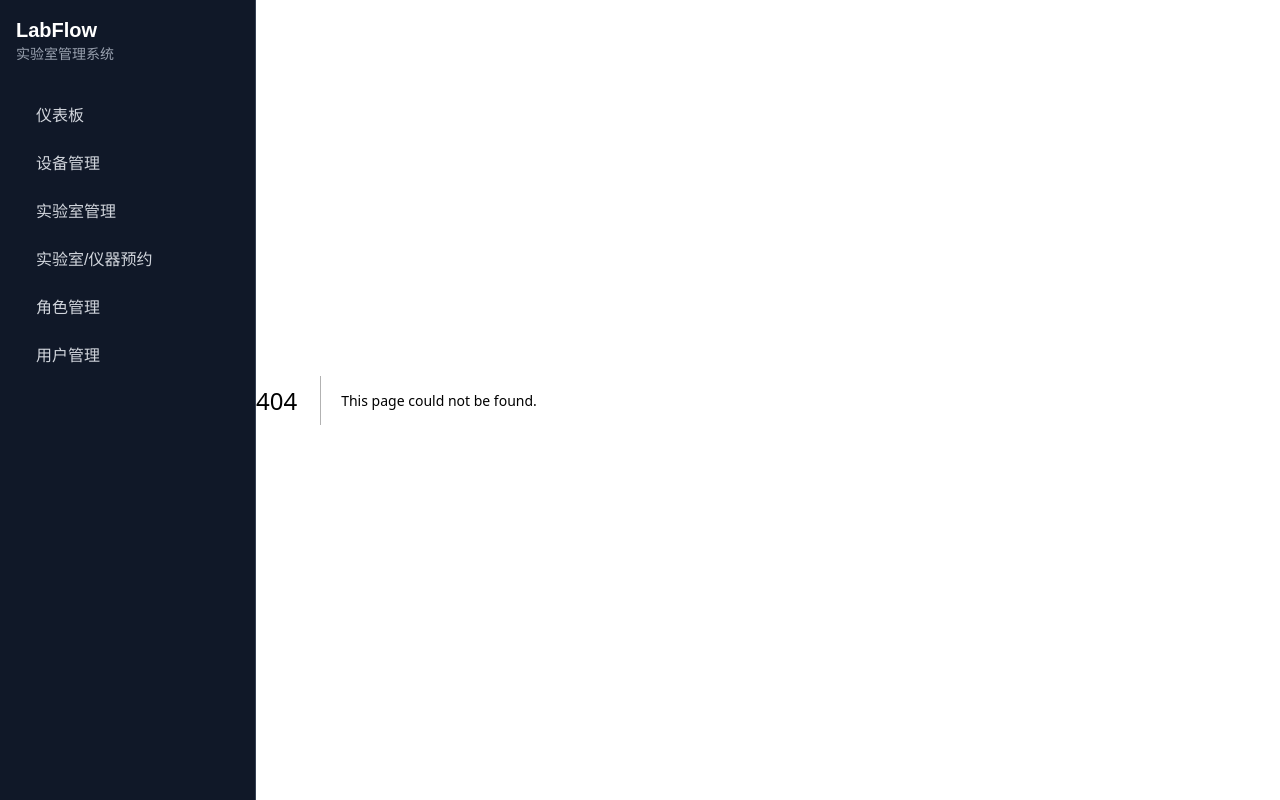
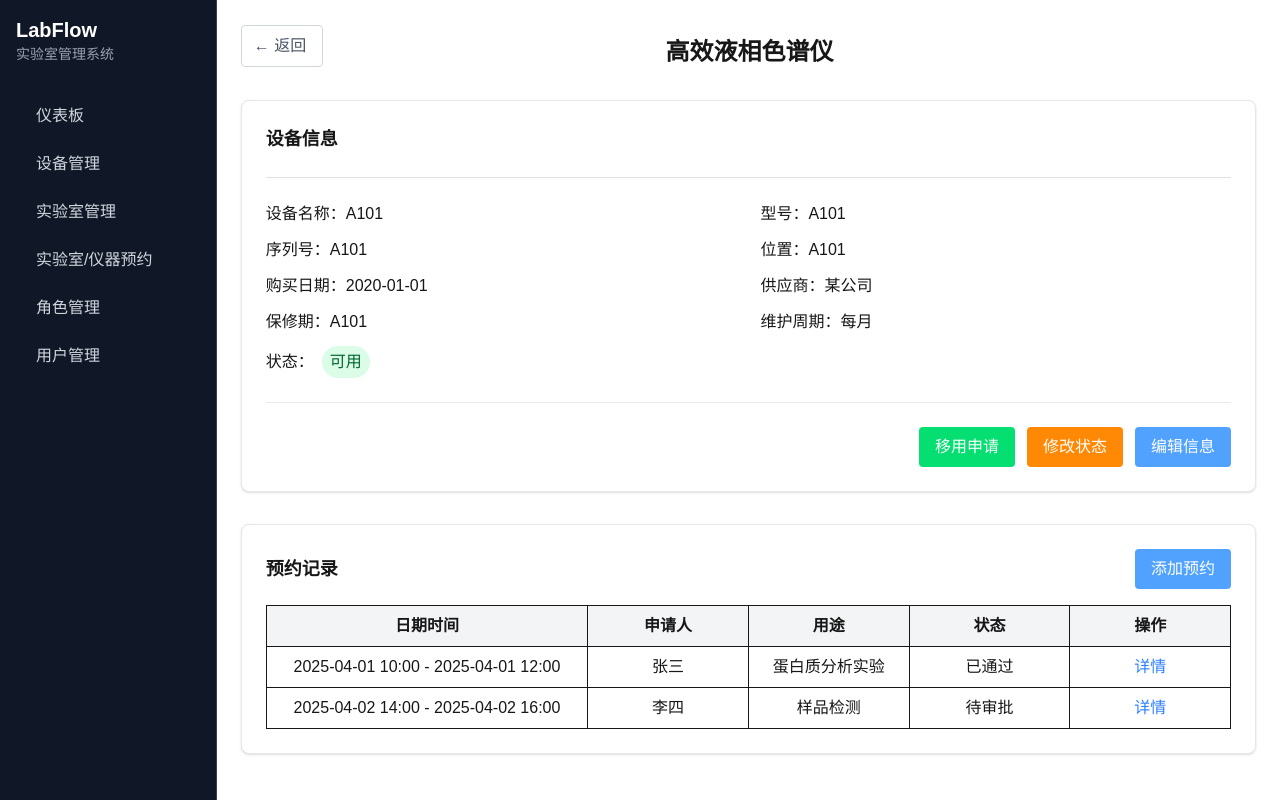
Before and after one commit to upzhuimeng/LabFlow, a Next.js app in the folder frontend/: page /instrument/1 in a window 1280 px wide. Before the commit this address had no page. Built offline with nearby package versions, Linux system fonts and the light colour scheme.

Commit message:
feat(fe|instruments details page):添加了仪器详情页。

```diff
--- /dev/null
+++ b/frontend/app/instrument/[id]/page.js
@@ -0,0 +1,174 @@
+//仪器详情页
+
+'use client';
+
+import {useParams} from 'next/navigation';
+import Link from 'next/link';
+import StatusBadge from '../components/Status';
+
+// 模拟权限
+const MOCK_PERMISSIONS = [ 'create_asset', 'edit_info', 'edit_status', 'apply_transfer'];
+
+// 模拟仪器数据
+const MOCK_INSTRUMENTS = [
+    {
+        id: 1,
+        name: '高效液相色谱仪',
+        location: 'A101',
+        status: '可用',
+        purchaseDate: '2020-01-01',
+        supplier: '某公司',
+        description: '每月'
+    },
+    {
+        id: 2,
+        name: '离心机',
+        location: 'B202',
+        status: '维修中',
+        purchaseDate: '2019-05-01',
+        supplier: '某科技',
+        description: '每季度'
+    },
+];
+
+// 模拟预约记录
+const MOCK_RESERVATIONS = [
+    {
+        id: 101,
+        user: '张三',
+        purpose: "蛋白质分析实验",
+        startTime: '2025-04-01 10:00',
+        endTime: '2025-04-01 12:00',
+        status: '已通过'
+    },
+    {
+        id: 102,
+        user: '李四',
+        purpose: "样品检测",
+        startTime: '2025-04-02 14:00',
+        endTime: '2025-04-02 16:00',
+        status: '待审批'
+    },
+];
+
+export default function InstrumentDetailPage() {
+    const {id} = useParams();
+    const instrument = MOCK_INSTRUMENTS.find(i => i.id === Number(id));
+    const permissions = MOCK_PERMISSIONS;
+
+    if (!instrument) {
+        return <div className="p-6">仪器不存在</div>;
+    }
+
+    const canApplyTransfer = permissions.includes('apply_transfer');
+    const canChangeStatus = permissions.includes('edit_status');
+    const canCreateReservation = permissions.includes('create_asset'); // 复用创建权限作为“添加预约”的显示条件
+
+    return (
+        <div className="container mx-auto p-6">
+            {/* 顶部导航：返回 + 仪器名称（居中） */}
+            <div className="flex items-center justify-between mb-6">
+                <Link
+                    href="/instrument"
+                    className="flex items-center border border-gray-300 bg-white hover:bg-gray-300 text-gray-600  py-3 px-3 rounded transition-colors"
+                >
+                    <span className="mr-1 leading-none">← 返回</span>
+                </Link>
+                <h1 className="text-2xl font-bold mt-3">{instrument.name}</h1>
+                <div className="w-20"></div>
+                {/* 占位，保持标题居中 */}
+            </div>
+
+            {/* 设备信息卡片 */}
+            <div
+                className="bg-white shadow rounded-lg border border-gray-200 p-6 my-8 hover:shadow-xl hover:-translate-y-1 transition-all duration-300">
+                <h2 className="text-lg font-semibold mb-4">设备信息</h2>
+
+                {/* 半透明分割线 */}
+                <div className="border-t border-gray-300/70 my-6"></div>
+
+                <div className="grid grid-cols-1 md:grid-cols-2 gap-x-6 gap-y-3">
+                    <div><span className="font-medium">设备名称：</span>{instrument.location}</div>
+                    <div><span className="font-medium">型号：</span>{instrument.location}</div>
+                    <div><span className="font-medium">序列号：</span>{instrument.location}</div>
+                    <div><span className="font-medium">位置：</span>{instrument.location}</div>
+                    <div><span className="font-medium">购买日期：</span>{instrument.purchaseDate}</div>
+                    <div><span className="font-medium">供应商：</span>{instrument.supplier}</div>
+                    <div><span className="font-medium">保修期：</span>{instrument.location}</div>
+                    <div><span className="font-medium">维护周期：</span>{instrument.description}</div>
+                    <div className="md:col-span-2 flex items-center">
+                        <span className="font-medium mr-2">状态：</span>
+                        <StatusBadge status={instrument.status}/>
+                    </div>
+                </div>
+                {/* 半透明分割线 */}
+                <div className="border-t border-gray-300/50 my-6"></div>
+                {/* 操作按钮（权限控制，颜色模仿图片） */}
+                <div className="flex gap-3 mt-6 justify-end">
+                    {canApplyTransfer && (
+                        <button className="bg-green-400 text-white px-4 py-2 rounded hover:bg-green-600">
+                            移用申请
+                        </button>
+                    )}
+                    {canChangeStatus && (
+                        <button className="bg-orange-400 text-white px-4 py-2 rounded hover:bg-orange-600">
+                            修改状态
+                        </button>
+                    )}
+                    {permissions.includes('edit_info') && (
+                        <Link href={`/instruments/${id}/edit`}
+                              className="bg-blue-400 text-white px-4 py-2 rounded hover:bg-blue-600">
+                            编辑信息
+                        </Link>
+                    )}
+                </div>
+            </div>
+
+            {/* 预约记录卡片 */}
+            <div
+                className="bg-white shadow rounded-lg border border-gray-200 p-6 hover:shadow-xl hover:-translate-y-1 transition-all duration-300">
+                <div className="flex justify-between items-center mb-4">
+                    <h2 className="text-lg font-semibold">预约记录</h2>
+                    {canCreateReservation && (
+                        <button className="bg-blue-400 text-white px-4 py-2 rounded hover:bg-blue-700">
+                            添加预约
+                        </button>
+                    )}
+                </div>
+
+                <div className="overflow-x-auto">
+                    <table className="min-w-full border">
+                        <thead>
+                        <tr className="bg-gray-100">
+                            <th className="w-2/6 py-2 px-4 border text-center">日期时间</th>
+                            <th className="w-1/6 py-2 px-4 border text-center">申请人</th>
+                            <th className="w-1/6 py-2 px-4 border text-center">用途</th>
+                            <th className="w-1/6 py-2 px-4 border text-center">状态</th>
+                            <th className="w-1/6 py-2 px-4 border text-center">操作</th>
+                        </tr>
+                        </thead>
+                        <tbody>
+                        {MOCK_RESERVATIONS.map(res => (
+                            <tr key={res.id}>
+                                <td className="py-2 px-4 border text-center">
+                                    {res.startTime} - {res.endTime}
+                                </td>
+                                <td className="py-2 px-4 border text-center">{res.user}</td>
+                                <td className="py-2 px-4 border text-center">{res.purpose}</td>
+                                <td className="py-2 px-4 border text-center">
+                                    <StatusBadge status={res.status}/>
+                                </td>
+                                <td className="py-2 px-4 border text-center">
+                                    <Link href={`/reservations/${res.id}`} className="text-blue-500 hover:underline">
+                                        详情
+                                    </Link>
+                                </td>
+                            </tr>
+                        ))}
+                        </tbody>
+                    </table>
+                </div>
+            </div>
+        </div>
+    );
+}
--- a/frontend/app/instrument/components/ActionButtons.js
+++ b/frontend/app/instrument/components/ActionButtons.js
@@ -7,20 +7,22 @@ export default function ActionButtons({instrument, permissions}) {
 
     return (
         <div className="flex gap-2 justify-end whitespace-nowrap flex-nowrap">
-
             {canEdit && (
-                <Link href={`/instruments/`} className="text-blue-500 hover:underline">
-                    高级筛选
+                <Link
+                    href={`/instrument/${instrument.id}`}
+                    className="flex items-center border border-gray-300 bg-white hover:bg-gray-300 text-gray-600  py-2 px-3 rounded transition-colors"
+                >
+                    详情
                 </Link>
             )}
-
-
             {canEdit && (
-                <Link href={`/instruments/`} className="text-blue-500 hover:underline">
+                <Link
+                    href={`/instrument/`}
+                    className="flex items-center border border-gray-300 bg-white hover:bg-gray-300 text-gray-600  py-2 px-3 rounded transition-colors"
+                >
                     编辑
                 </Link>
             )}
-
         </div>
     );
 }
--- a/frontend/app/instrument/components/Instrument_Card.js
+++ b/frontend/app/instrument/components/Instrument_Card.js
@@ -27,12 +27,11 @@ export default function InstrumentCardList({instruments, permissions}) {
         {/* 卡片列表 */}
         <div className="grid grid-cols-1 gap-4">
             {instruments.map((inst) => (
-                <div key={inst.id} className="border border-gray-200 rounded-lg shadow-sm p-4 hover:shadow-lg hover:-translate-y-1.5 transition-all duration-300">
+                <div key={inst.id}
+                     className="border border-gray-200 rounded-lg shadow-sm p-4 hover:shadow-lg hover:-translate-y-1.5 transition-all duration-300">
                     <div className="flex justify-between items-start mb-2">
-                        <h2 className="text-lg font-semibold">
-                            <a href={`/instruments/${inst.id}`} className="text-blue-600 hover:underline">
-                                {inst.name}
-                            </a>
+                        <h2 className="text-lg font-semibold  text-blue-600">
+                            {inst.name}
                         </h2>
                         <Status status={inst.status} className="text-base px-5 py-2"/>
                     </div>
--- a/frontend/app/instrument/page.js
+++ b/frontend/app/instrument/page.js
@@ -1,3 +1,5 @@
+//仪器列表页
+
 'use client';
 
 import InstrumentTable from './components/Instrument_Card';
```
Also changed, not shown: frontend/app/instrument/{id}/page.js (deleted).
